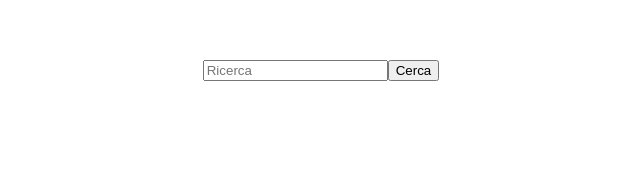
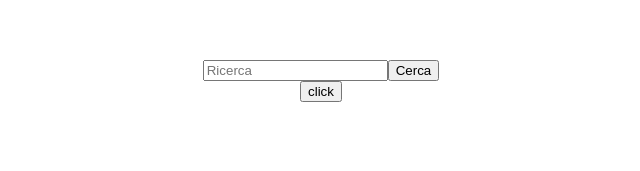
Before and after one commit to Antonius131/vue-boolflix, a Vue app: page / in a window 1280 px wide. Shown: the top 171 px of the page, without its empty margins (319-959 px from the left). Built offline with nearby package versions, Linux system fonts and the light colour scheme.

Commit message:
app: creating a method to round votes

```diff
--- a/src/App.vue
+++ b/src/App.vue
@@ -1,9 +1,11 @@
 <template>
   <div id="app">
     <MainHeader @search="getSearch"/>
+    <button @click="roundedVoteAverage">click</button>
     <MainContent
       :movies="moviesList"
-      :tvShows="tvShowsList"/>
+      :tvShows="tvShowsList"
+    />
   </div>
 </template>
 
@@ -41,6 +43,22 @@ export default {
         this.tvShowsList = result.data.results;
         console.log(this.tvShowsList);
       })
+    },
+    roundedVoteAverage() {
+      const moviesList = this.moviesList;
+      const tvShowsList = this.tvShowsList;
+
+      for(let i = 0; i < moviesList.length; i++) {
+        const moviesVotes = moviesList[i].vote_average;
+        const roundedMoviesVotes = Math.round(moviesVotes / 2);
+        console.log(roundedMoviesVotes);
+      }
+
+      for(let i = 0; i < tvShowsList.length; i++) {
+        const tvShowsVotes = tvShowsList[i].vote_average;
+        const roundedTvShowsVotes = Math.round(tvShowsVotes / 2);
+        console.log(roundedTvShowsVotes);
+      }
     }
   }
 }
```
